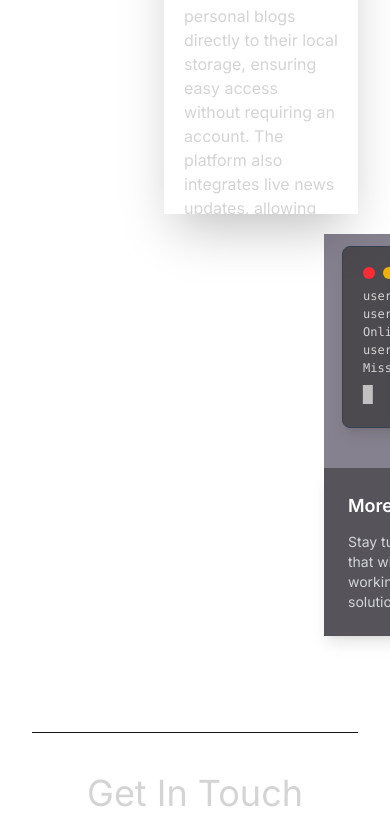
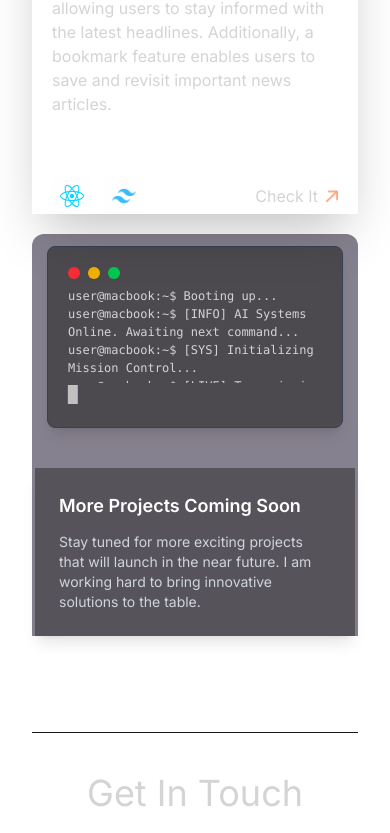
Before and after one commit to x-state7/Portfolio-Website, a React (Vite) app: page / in a window 390 px wide. Shown: the part 4534-5367 px from the top of the page. Built offline with nearby package versions, Linux system fonts and the light colour scheme.

Commit message:
more responsive

```diff
--- a/src/components/Projects.jsx
+++ b/src/components/Projects.jsx
@@ -90,9 +90,9 @@ const Projects = () => {
         whileInView={{ opacity: 1, x: 0 }}
         initial={{ opacity: 0, x: 100 }}
         transition={{ duration: 1 }}
-        className="c-section my-20 ml-33"
+        className="c-section my-20 lg:ml-33 sm:m-0"
       >
-        <div className="grid lg:grid-cols-2 grid-cols-1 mt-12 gap-5 w-full">
+        <div className="grid lg:grid-cols-2 sm:flex-col grid-cols-1 mt-12 gap-5 w-full">
           {/* Project Details */}
           <div className="flex flex-col gap-5 relative sm:p-10 py-10 px-5 shadow-2xl shadow-black-200 h-[600px] overflow-auto scrollbar-hide">
             <div className="absolute top-0 right-0">
@@ -142,8 +142,8 @@ const Projects = () => {
           </div>
 
           {/* Mission Control Terminal */}
-          <div className="flex bg-[rgba(54,45,68,0.6)] ml-40 w-80 flex-col items-center lg:items-start">
-            <div className="bg-[rgba(38,38,38,0.6)] mt-3  text-[#d4d4d4] font-mono p-5 rounded-lg border border-gray-700  ml-3 w-74 max-w-xs shadow-lg">
+          <div className="flex bg-[rgba(54,45,68,0.6)] rounded-t-xl sm:ml-11 lg:ml-40 sm:wr-30 lg:w-80 flex-col items-center lg:items-start">
+            <div className="bg-[rgba(38,38,38,0.6)] mt-3  text-[#d4d4d4] font-mono p-5 rounded-lg border border-gray-700 sm:mr-0 lg:ml-3 w-74 max-w-xs shadow-lg">
               <div className="flex space-x-2 mb-2">
                 <div className="w-3 h-3 bg-red-500 rounded-full"></div>
                 <div className="w-3 h-3 bg-yellow-500 rounded-full"></div>
@@ -174,14 +174,7 @@ const Projects = () => {
                 Stay tuned for more exciting projects that will launch in the near future. I am working hard to bring innovative solutions to the table.
               </p>
             </div>
-
-
-
           </div>
-
-          {/*  */}
-
-
         </div>
 
       </motion.section>
```
